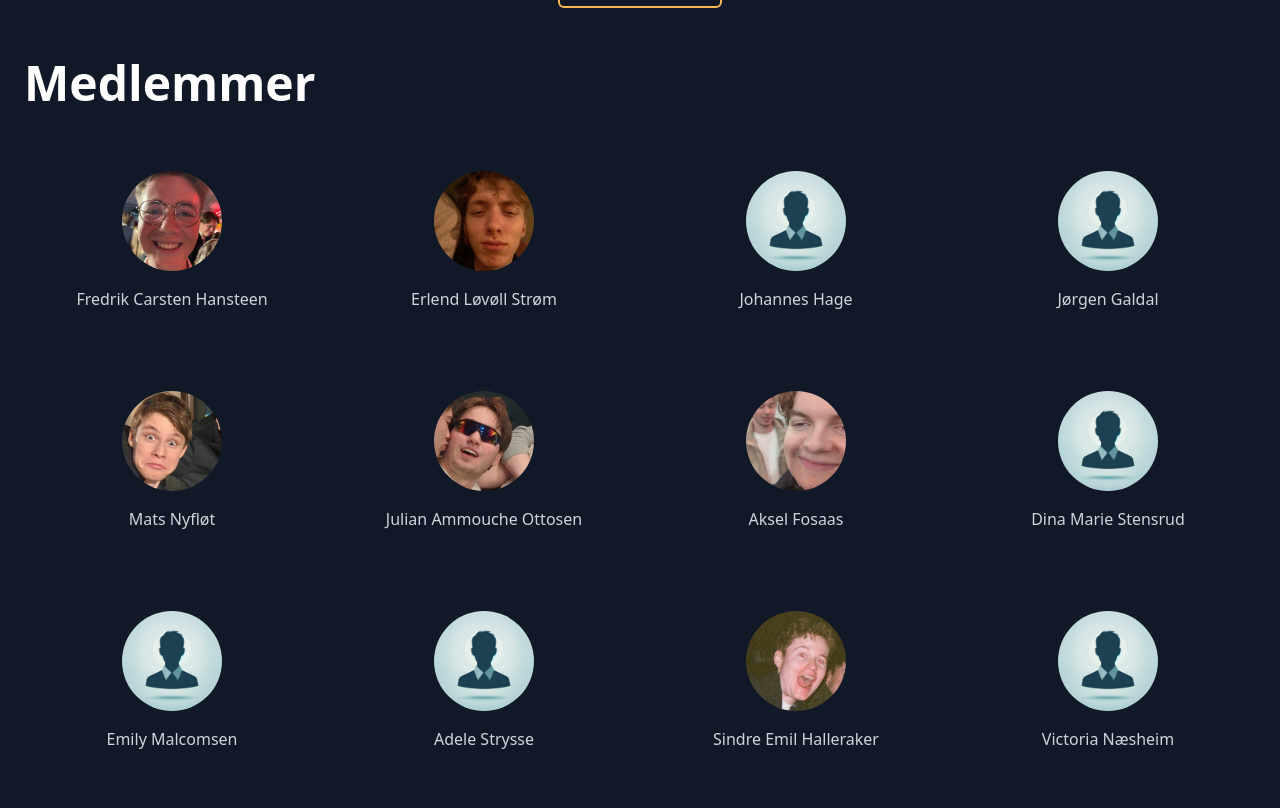
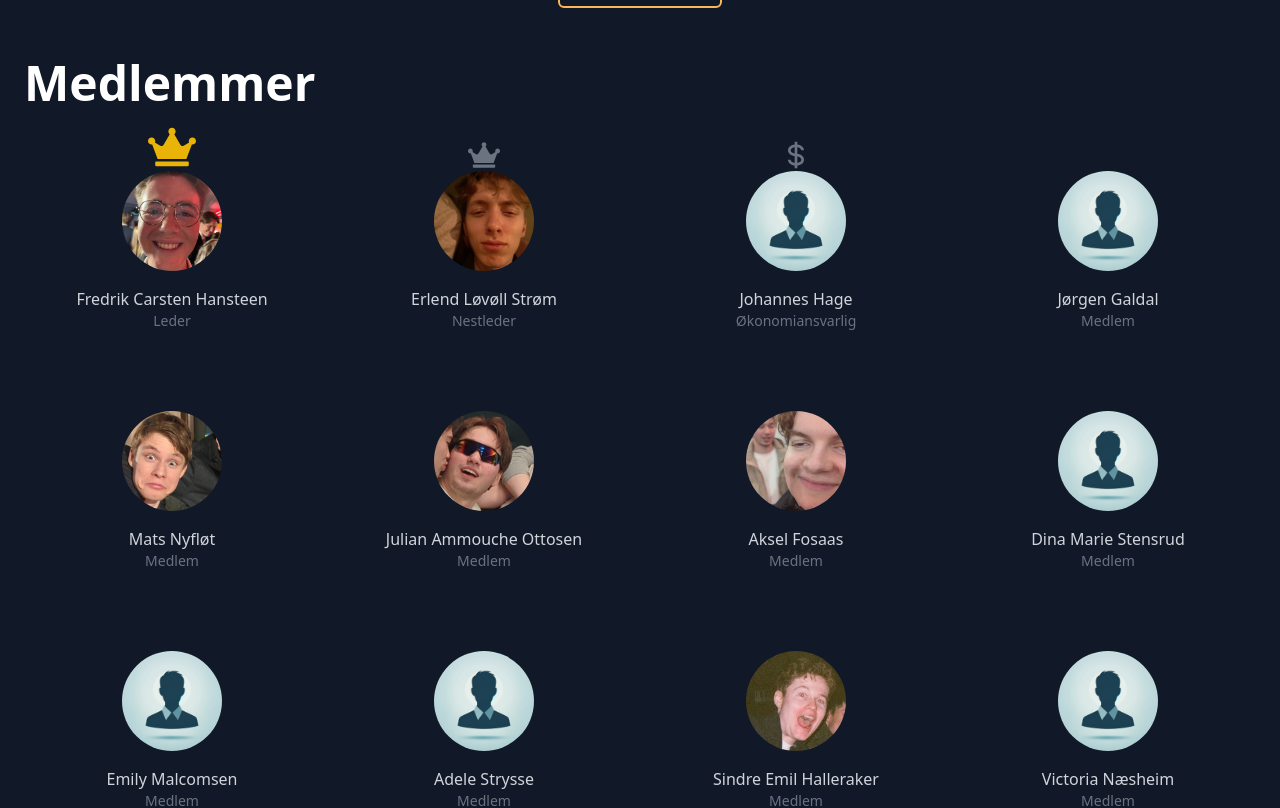
Before and after one commit to appKom/home, a Next.js app: page / in a window 1280 px wide. Shown: the part 1898-2706 px from the top of the page. Built offline with nearby package versions, Linux system fonts and the light colour scheme.

Commit message:
reintroduce member hats

```diff
--- a/app/page.tsx
+++ b/app/page.tsx
@@ -96,13 +96,20 @@ export default function Home() {
             </div>
             <div className="flex justify-center">
               <div className="grid grid-cols-2 sm:grid-cols-2 md:grid-cols-4 w-full gap-4">
-                {getMembersForPeriod(getLastMemberPeriod).map((member) => (
-                  <MemberCard
-                    member={member}
-                    key={member.name}
-                    period={member.rolesByPeriod[0]}
-                  />
-                ))}
+                {getMembersForPeriod(getLastMemberPeriod).map((member) => {
+                  const rolesByPeriod = member.rolesByPeriod;
+                  const lastPeriod = Object.keys(rolesByPeriod)
+                    .sort()
+                    .reverse()[0];
+
+                  return (
+                    <MemberCard
+                      member={member}
+                      key={member.name}
+                      period={lastPeriod}
+                    />
+                  );
+                })}
               </div>
             </div>
             <div className="flex justify-center">
--- a/components/home/MemberCard.tsx
+++ b/components/home/MemberCard.tsx
@@ -18,6 +18,8 @@ export const MemberCard = ({
   isProjectLead,
 }: Props) => {
   const roleForPeriod = member.rolesByPeriod[period];
+
+  console.log(period);
 
   return (
     <Link href={member.href} className="p-8 w-full text-gray-300">
```
